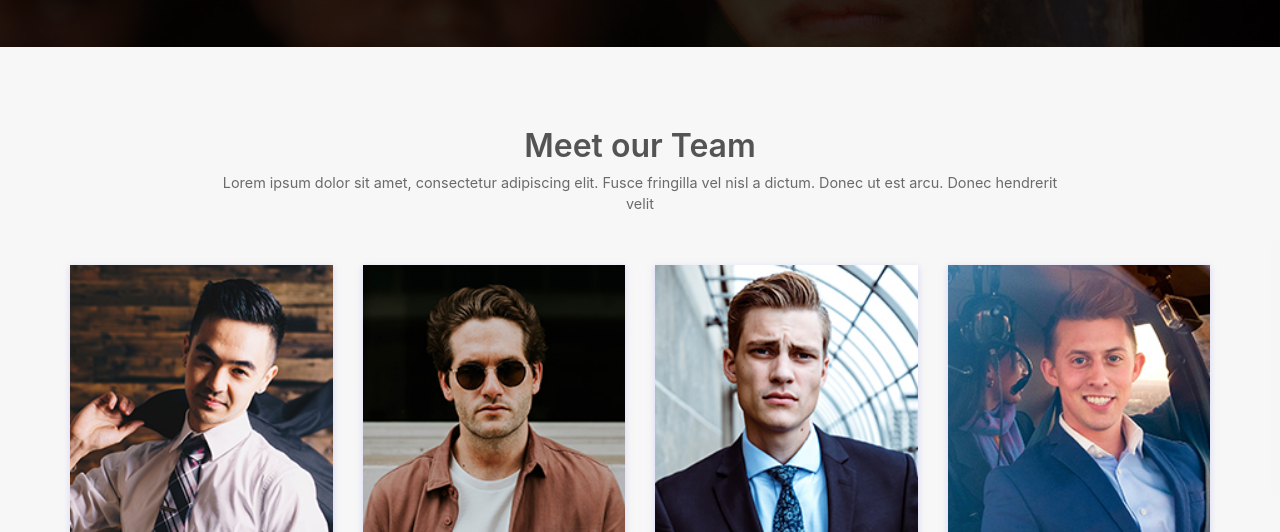
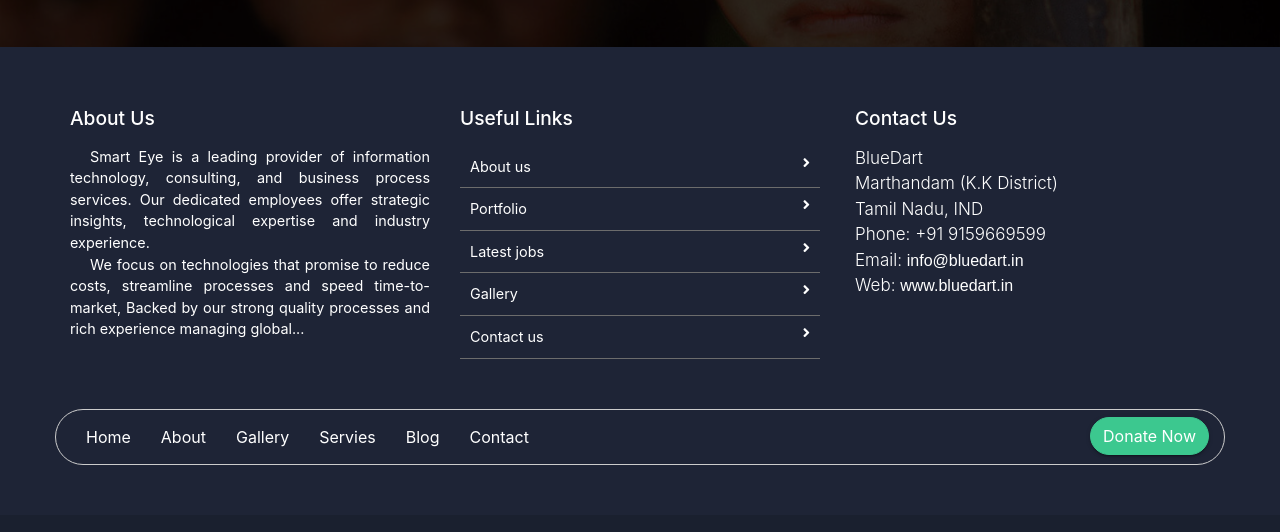
Before and after one commit to Harmionee/Ngo_Website, a plain HTML site: page index.html in a window 1280 px wide. Shown: the part 2046-2578 px from the top of the page. Drawn offline with Linux system fonts and the light colour scheme.

Commit message:
Update index.html

```diff
--- a/index.html
+++ b/index.html
@@ -310,7 +310,7 @@ But you can read the following facts in order to make sure of all pluses of our
     </div>
 
     <!--################### Our Team Starts Here #######################--->
-          <section class="our-team team-11">
+<!--           <section class="our-team team-11">
             <div class="container">
                 <div class="session-title row">
                       <h2>Meet our Team</h2>
@@ -358,7 +358,7 @@ But you can read the following facts in order to make sure of all pluses of our
                 </div>
             </div>
         </section>
-
+          -->
 
 
     <!-- ################# Our Blog Starts Here#######################--->
```
